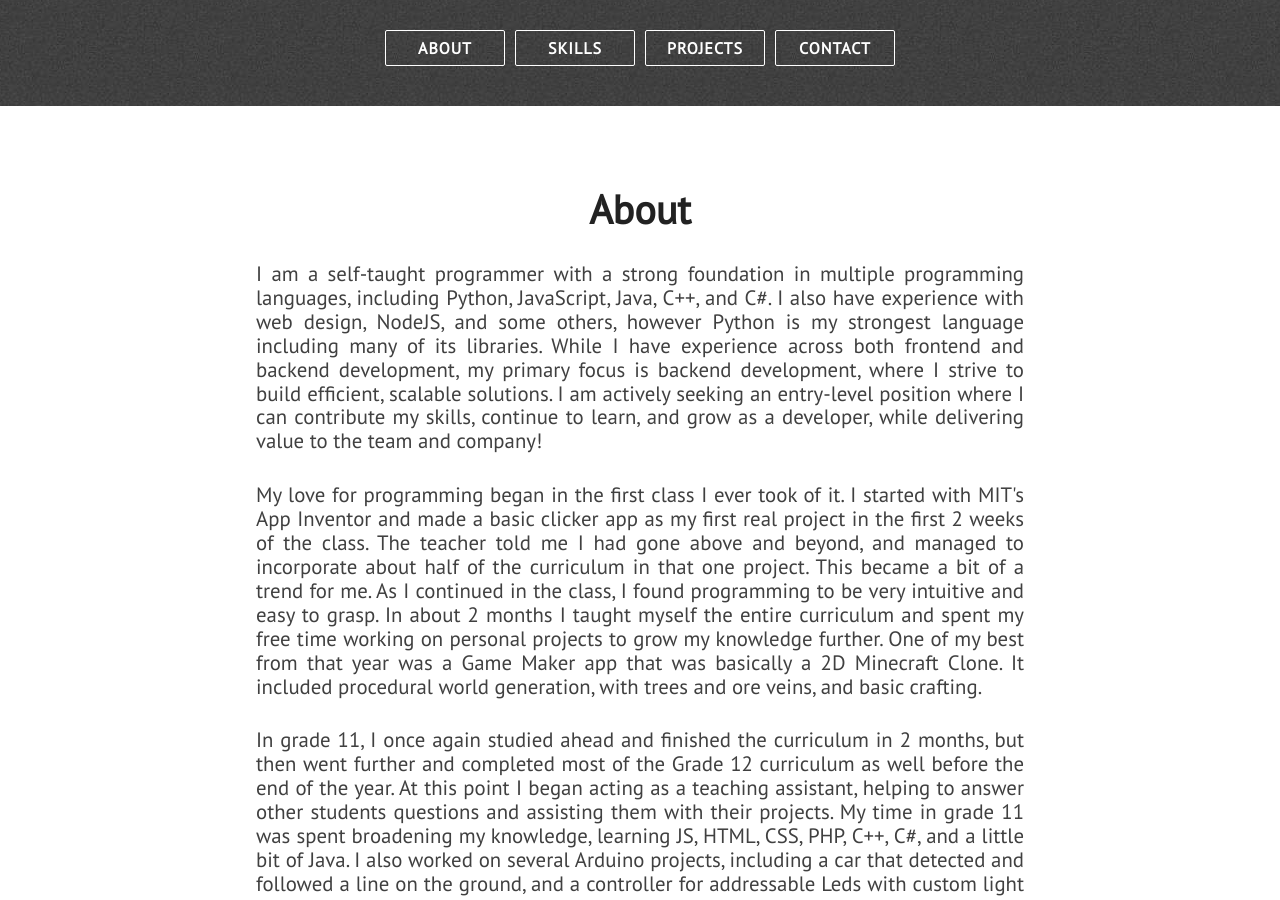
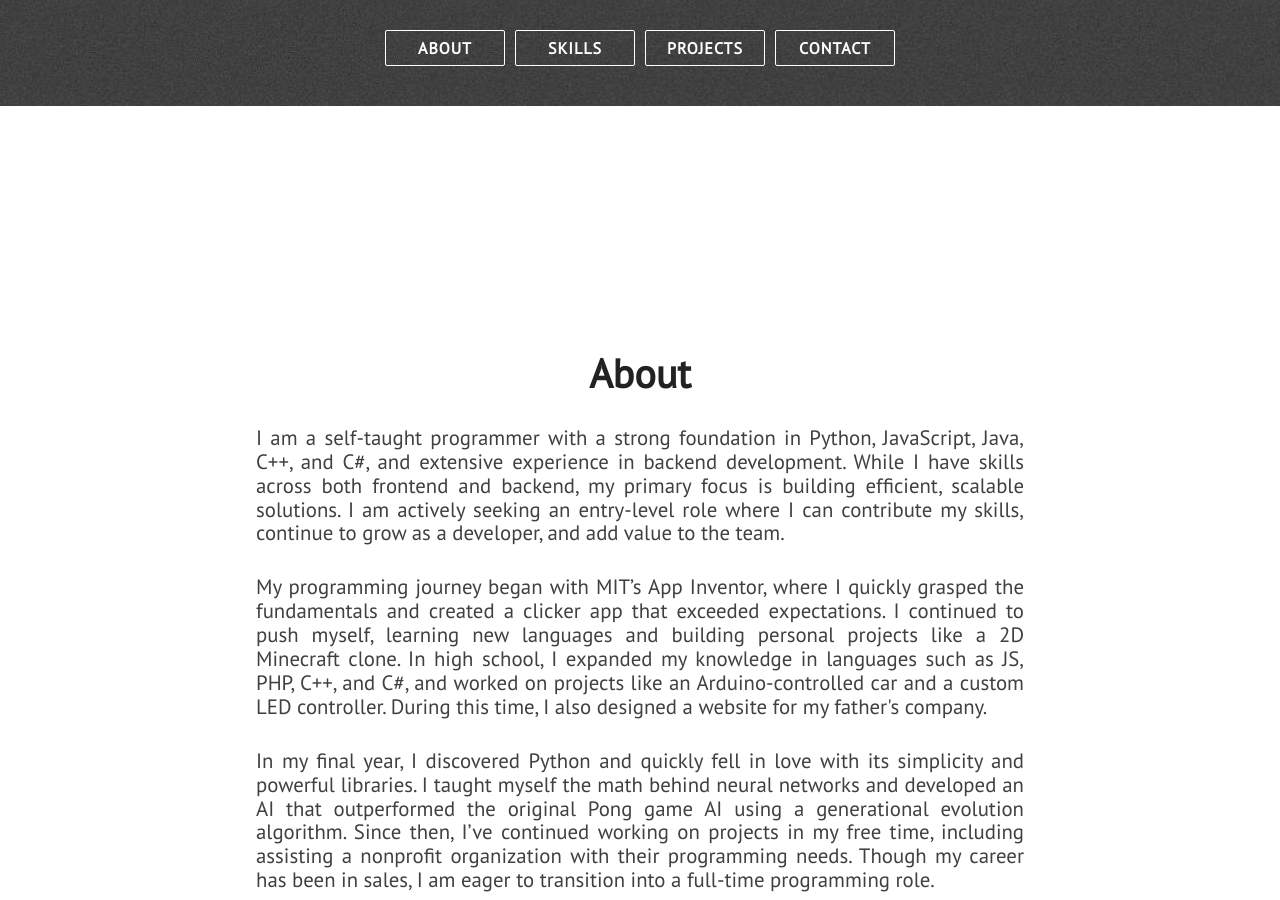
Before and after one commit to DakotaGagne/DakotaGagne.github.io, a Jekyll site: the page built from index.html, in a window 1280 px wide and 900 px high, scrolled down 794 px. Built offline with Jekyll 4.4.1, drawn with Linux system fonts in a browser that asks for light colours; nearby versions of some CDN libraries; some of the changed text lies outside the part shown.

Commit message:
Shortened About Page

```diff
--- a/_includes/about.html
+++ b/_includes/about.html
@@ -3,22 +3,13 @@
         <div id="about-text">
             <div class="section-heading">About</div>
             <p class="paragraph-text justify-text">
-                I am a self-taught programmer with a strong foundation in multiple programming languages, including Python, JavaScript, Java, C++, and C#. I also have experience with web design, NodeJS, and some others, however Python is my strongest language including many of its libraries. While I have experience across both frontend and backend development, my primary focus is backend development, where I strive to build efficient, scalable solutions. I am actively seeking an entry-level position where I can contribute my skills, continue to learn, and grow as a developer, while delivering value to the team and company!
-            </p>
-            <!--<p class="paragraph-text justify-text">
-                I am 23 years old, and I live in Alberta, Canada. I enjoy a vast array of hobbies; including snowboarding, boating, dirt biking, gaming, and spending time with friends and family. I enjoy spending time in nature and am curious about the universe and the world around me. I prided myself in being in the top of my class all the way through high school, and was first introduced to programming when I was in grade 10.
-            </p>-->
-            <p class="paragraph-text justify-text">
-                My love for programming began in the first class I ever took of it. I started with MIT's App Inventor and made a basic clicker app as my first real project in the first 2 weeks of the class. The teacher told me I had gone above and beyond, and managed to incorporate about half of the curriculum in that one project. This became a bit of a trend for me. As I continued in the class, I found programming to be very intuitive and easy to grasp. In about 2 months I taught myself the entire curriculum and spent my free time working on personal projects to grow my knowledge further. One of my best from that year was a Game Maker app that was basically a 2D Minecraft Clone. It included procedural world generation, with trees and ore veins, and basic crafting.
+                I am a self-taught programmer with a strong foundation in Python, JavaScript, Java, C++, and C#, and extensive experience in backend development. While I have skills across both frontend and backend, my primary focus is building efficient, scalable solutions. I am actively seeking an entry-level role where I can contribute my skills, continue to grow as a developer, and add value to the team.
             </p>
             <p class="paragraph-text justify-text">
-                In grade 11, I once again studied ahead and finished the curriculum in 2 months, but then went further and completed most of the Grade 12 curriculum as well before the end of the year. At this point I began acting as a teaching assistant, helping to answer other students questions and assisting them with their projects. My time in grade 11 was spent broadening my knowledge, learning JS, HTML, CSS, PHP, C++, C#, and a little bit of Java. I also worked on several Arduino projects, including a car that detected and followed a line on the ground, and a controller for addressable Leds with custom light patterns and the ability to communicate over Bluetooth. This was also the year I designed a website for my Fathers company.
+                My programming journey began with MIT’s App Inventor, where I quickly grasped the fundamentals and created a clicker app that exceeded expectations. I continued to push myself, learning new languages and building personal projects like a 2D Minecraft clone. In high school, I expanded my knowledge in languages such as JS, PHP, C++, and C#, and worked on projects like an Arduino-controlled car and a custom LED controller. During this time, I also designed a website for my father's company.
             </p>
             <p class="paragraph-text justify-text">
-                Having completed the majority of the Grade 12 curriculum the year before, I had a lot more free time during that class. I played around with Unity and Unreal Engine, but when I discovered Python, I fell in love. The formatting made programming faster, and the available libraries were incredibly powerful and useful. I first discovered python when researching Neural Networks. I was mesmerized by the concept and committed to making one of my own. I learned that PyGame and Numpy were two highly valuable libraries in python that would help me make it, so I decided to learn the new language instead of sticking with JS as I normally did before. In order to create my own Neural Network, I also taught myself Calculus to be able to understand the math behind how it works. I settled on a clone of Atari's Pong, and used a generational evolution algorithm I developed myself to train the neural network. It took about 6 weeks of working around the clock, but when I was finished, the AI was clearly able to learn the game and it outperformed the original game's AI consistently.
-            </p>
-            <p class="paragraph-text justify-text">
-                My time since has been doing what projects I can in my free time to reinforce my skills and understanding. I have spent some time working with a non profit company, performing some of the programming they needed, and assisting their primary dev in his work. Though I've made my income primarily through sales positions, being able to turn my passion for programming and development into a career is my dream.
+                In my final year, I discovered Python and quickly fell in love with its simplicity and powerful libraries. I taught myself the math behind neural networks and developed an AI that outperformed the original Pong game AI using a generational evolution algorithm. Since then, I’ve continued working on projects in my free time, including assisting a nonprofit organization with their programming needs. Though my career has been in sales, I am eager to transition into a full-time programming role.
             </p>
         </div>
     </section>
```
